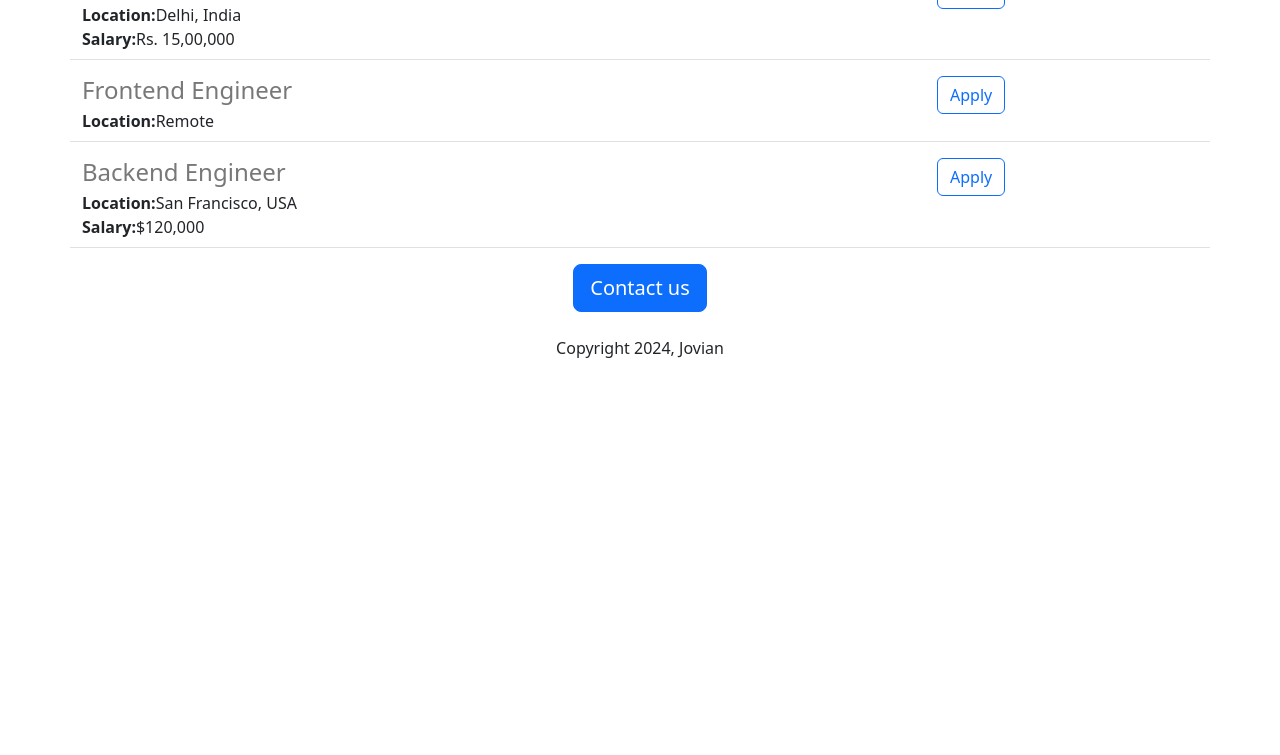
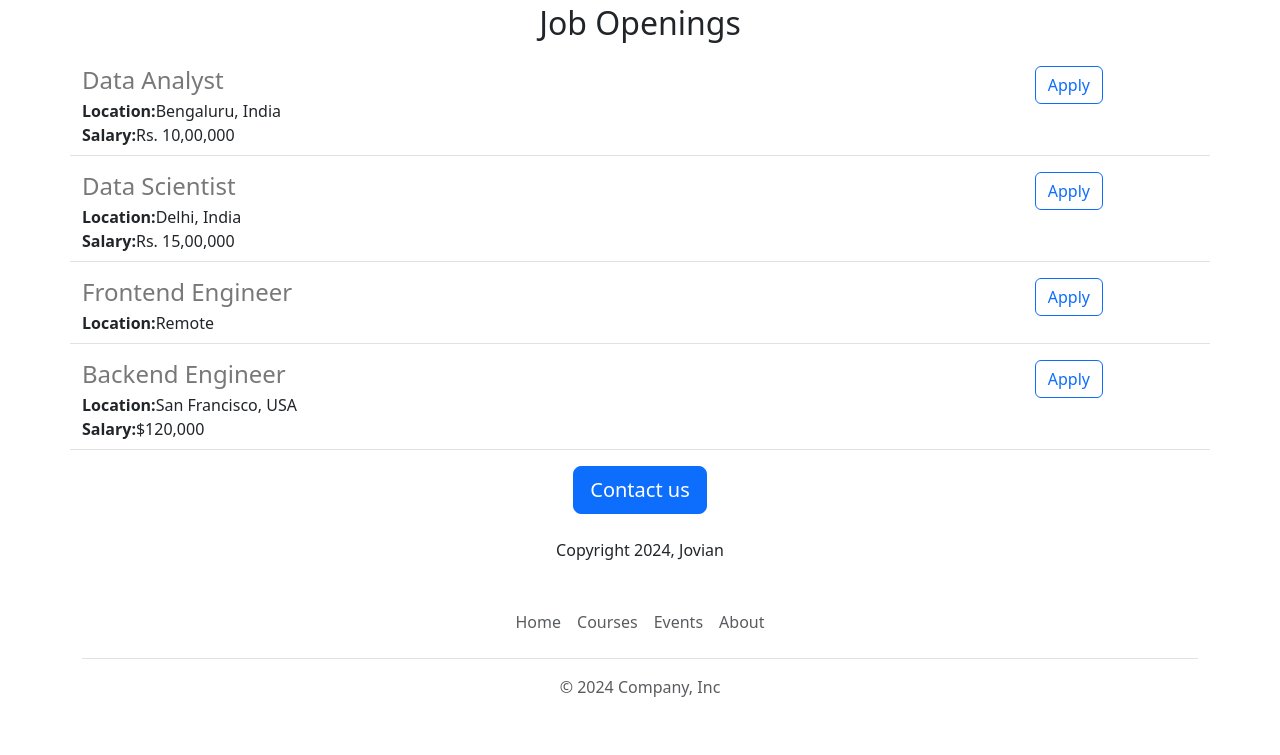
Before and after one commit to varun-jasti/jovian-carrers-website, a Flask app: page / in a window 1280 px wide. Shown: the part 844-1599 px from the top of the page. Before the commit the page ends 1202 px from the top, so only its background shows below. Run offline with Flask 3, Linux system fonts and the light colour scheme.

Commit message:
Functional and Aesthetic Improvements

```diff
--- /dev/null
+++ b/templates/footer.html
@@ -0,0 +1,12 @@
+<div class="container">
+  <footer class="py-3 my-4">
+    <ul class="nav justify-content-center border-bottom pb-3 mb-3">
+      <li class="nav-item"><a href="https://jovian.ai/" target = "_blank" class="nav-link px-2 text-body-secondary">Home</a></li>
+      <li class="nav-item"><a href="https://jovian.ai/learn" target = "_blank" class="nav-link px-2 text-body-secondary">Courses</a></li>
+      <li class="nav-item"><a href="https://jovian.ai/events " target = "_blank" class="nav-link px-2 text-body-secondary">Events</a></li>
+      <!-- <li class="nav-item"><a href="#" class="nav-link px-2 text-body-secondary">FAQs</a></li> -->
+      <li class="nav-item"><a href="https://jovian.ai/about " target = "_blank" class="nav-link px-2 text-body-secondary">About</a></li>
+    </ul>
+    <p class="text-center text-body-secondary">&copy; 2024 Company, Inc</p>
+  </footer>
+</div>
--- a/templates/home.html
+++ b/templates/home.html
@@ -11,29 +11,38 @@
       height:360px;
       object-fit:cover;
       width:100%;
+      margin-bottom:16px;
     }
   </style>
 
 </head>
 <body>
+  {% include 'nav.html' %}
+  <img class = "img-fluid banner" src = "static/banner.jpg">
   <div class = "container">
   <h1 class = "text-center mt-2 mb-4" >{{company_name}} Carrers</h1>
-  <img class = "img-fluid banner" src = "static/banner.jpg">
-  <h2 class = "text-center mt-4 mb-4"> About Jovian</h2>
+<div class="row" style="margin-bottom:16px">
+ <div class = "col-md-6">
   <p class="lead">
     Lorem ipsum dolor sit amet, consectetur adipiscing elit, sed do eiusmod tempor incididunt ut labore et dolore magna aliqua. Ut enim ad minim veniam, quis nostrud exercitation ullamco laboris nisi ut aliquip ex ea commodo consequat. Duis aute irure dolor in reprehenderit in voluptate velit esse cillum dolore eu fugiat nulla pariatur. Excepteur sint occaecat cupidatat non proident, sunt in culpa qui officia deserunt mollit anim id est laborum.
   </p>
-  <h2 class= "text-">Open Postions</h2>
+ </div>
+    <div class=" d-none d-md-block col-6">
+   <img src="/static/image.jpg"  style="height:320px; border-radius:4px;">
+    </div>
+ </div>
+  <h2 class= "text-center mt-2 mb-4">Job Openings</h2>
   <div>
     {% for job in jobs %}
     {% include 'jobitem.html' %}
     {% endfor%}
   </div>
-    <div class = "text-center"">
-      <button class="btn btn-primary btn-lg">Contact us</button>
+    <div class = "text-center">
+      <a href="mailto:hellojovian.ai?subject=Questio%20about%20Job%20Openings&body=My%20name%3A%0D%0A%0D%0AMy%20Question%3A" class="btn btn-primary btn-lg">Contact us</a>
       <p class = "mt-4">Copyright 2024, Jovian</p>
     </div>
   </div>
+  {% include 'footer.html' %}
 
 </body>
 </html>
--- a/templates/jobitem.html
+++ b/templates/jobitem.html
@@ -12,8 +12,8 @@
   <div><b>Salary:</b>{{job['salary']}}</div>
   {% endif %}
 </div>
-  <div class="col-3">
-  <button type="button" class="btn btn-outline-primary">Apply</button>
+  <div class="col-2 pad-right:16px"">
+  <a href="mailto:hellojovian.ai?subject=Application%20for {{job['title']}}&body=Name%3A%0D%0A%0D%0AResume%3A%0D%0A%0D%0ALikedIn%3A" type="button" class="btn btn-outline-primary float-end align-middle"  ">Apply</a>
   </div>
 
 </div>
--- /dev/null
+++ b/templates/nav.html
@@ -0,0 +1,11 @@
+<nav class="navbar bg-body-tertiary shadow-sm fixed-top bg-white">
+  <div class="container-fluid">
+    <a class="navbar-brand" href="#">
+      <img src="/static/logo.svg" alt="Logo" width="30" height="24" class="d-inline-block align-text-top">
+      Jovian
+    </a>
+  </div>
+</nav>
+<div style = "height:56px">
+
+</div>
```
Also changed, not shown: static/logo.svg (added), 2 other files.
